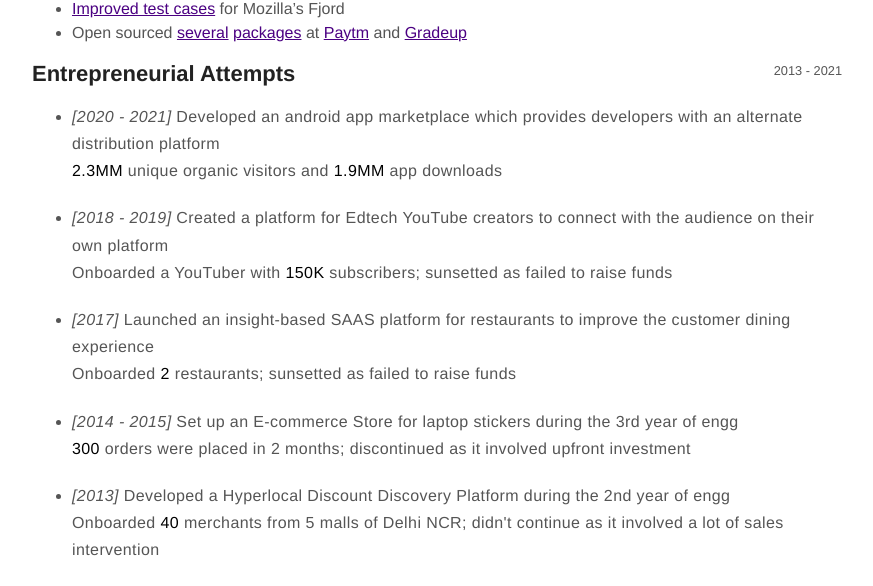
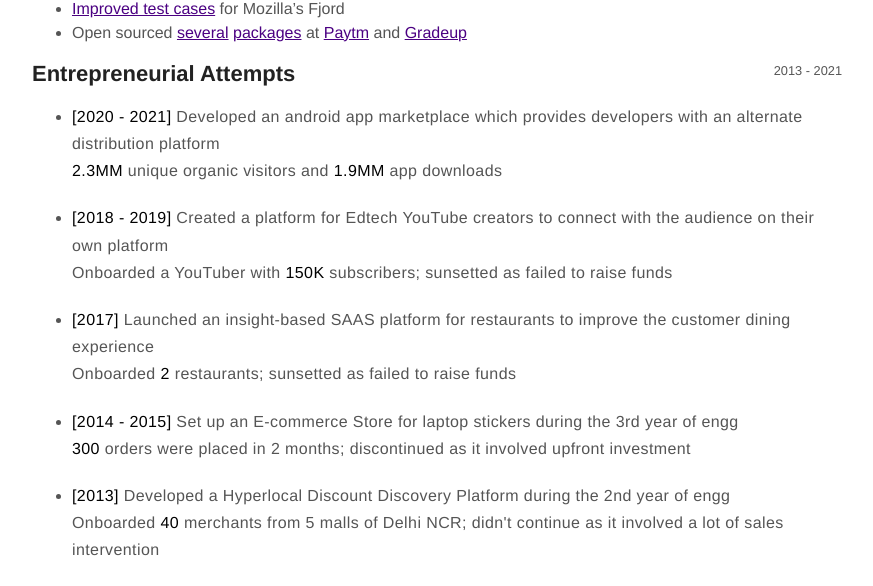
Before and after one commit to taranjeet/taranjeet.github.io, a Jekyll site: the page built from about.md, in a window 1280 px wide. Shown: the part 1685-2271 px from the top of the page, without its empty margins (203-1076 px from the left). Built offline with Jekyll 4.4.1, drawn with Linux system fonts in a browser that asks for light colours.

Commit message:
Update about.md

```diff
--- a/about.md
+++ b/about.md
@@ -151,19 +151,19 @@ _Experience professional adroit in Product Management, Product Growth and Softwa
     </span>
 </div>
 
-* <p style="margin-left:0px"><i>[2020 - 2021]</i> Developed an android app marketplace which provides developers with an alternate distribution platform<br/>
+* <p style="margin-left:0px"><strong>[2020 - 2021]</strong> Developed an android app marketplace which provides developers with an alternate distribution platform<br/>
 <strong>2.3MM</strong> unique organic visitors and <strong>1.9MM</strong> app downloads</p>
 
-* <p style="margin-left:0px"><i>[2018 - 2019]</i> Created a platform for Edtech YouTube creators to connect with the audience on their own platform<br/>
+* <p style="margin-left:0px"><strong>[2018 - 2019]</strong> Created a platform for Edtech YouTube creators to connect with the audience on their own platform<br/>
 Onboarded a YouTuber with <strong>150K</strong> subscribers; sunsetted as failed to raise funds</p>
 
-* <p style="margin-left:0px"><i>[2017]</i> Launched an insight-based SAAS platform for restaurants to improve the customer dining experience <br/>
+* <p style="margin-left:0px"><strong>[2017]</strong> Launched an insight-based SAAS platform for restaurants to improve the customer dining experience <br/>
 Onboarded <strong>2</strong> restaurants; sunsetted as failed to raise funds</p>
 
-* <p style="margin-left:0px"><i>[2014 - 2015]</i> Set up an E-commerce Store for laptop stickers during the 3rd year of engg<br/>
+* <p style="margin-left:0px"><strong>[2014 - 2015]</strong> Set up an E-commerce Store for laptop stickers during the 3rd year of engg<br/>
 <strong>300</strong> orders were placed in 2 months; discontinued as it involved upfront investment</p>
 
-* <p style="margin-left:0px"><i>[2013]</i> Developed a Hyperlocal Discount Discovery Platform during the 2nd year of engg<br/>
+* <p style="margin-left:0px"><strong>[2013]</strong> Developed a Hyperlocal Discount Discovery Platform during the 2nd year of engg<br/>
 Onboarded <strong>40</strong> merchants from 5 malls of Delhi NCR; didn't continue as it involved a lot of sales intervention</p>
 
 ## Other Contributions
```
